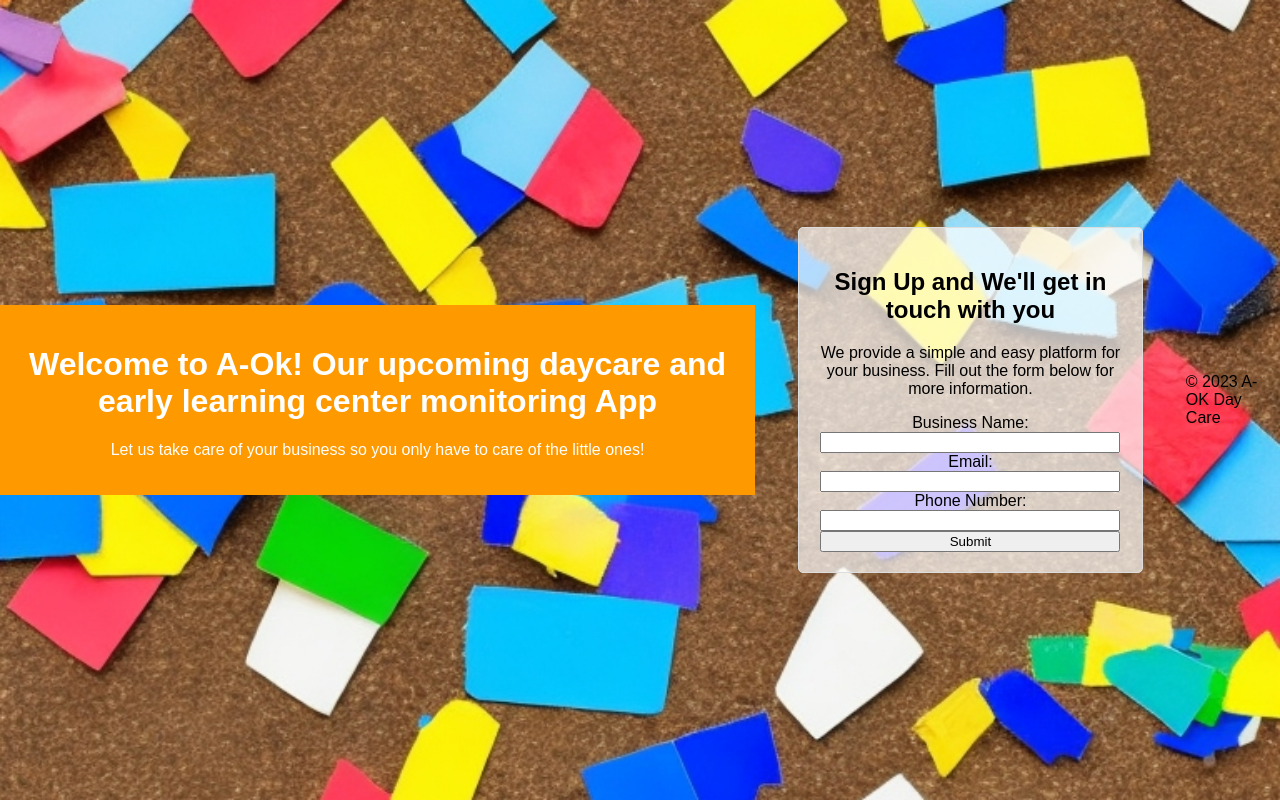
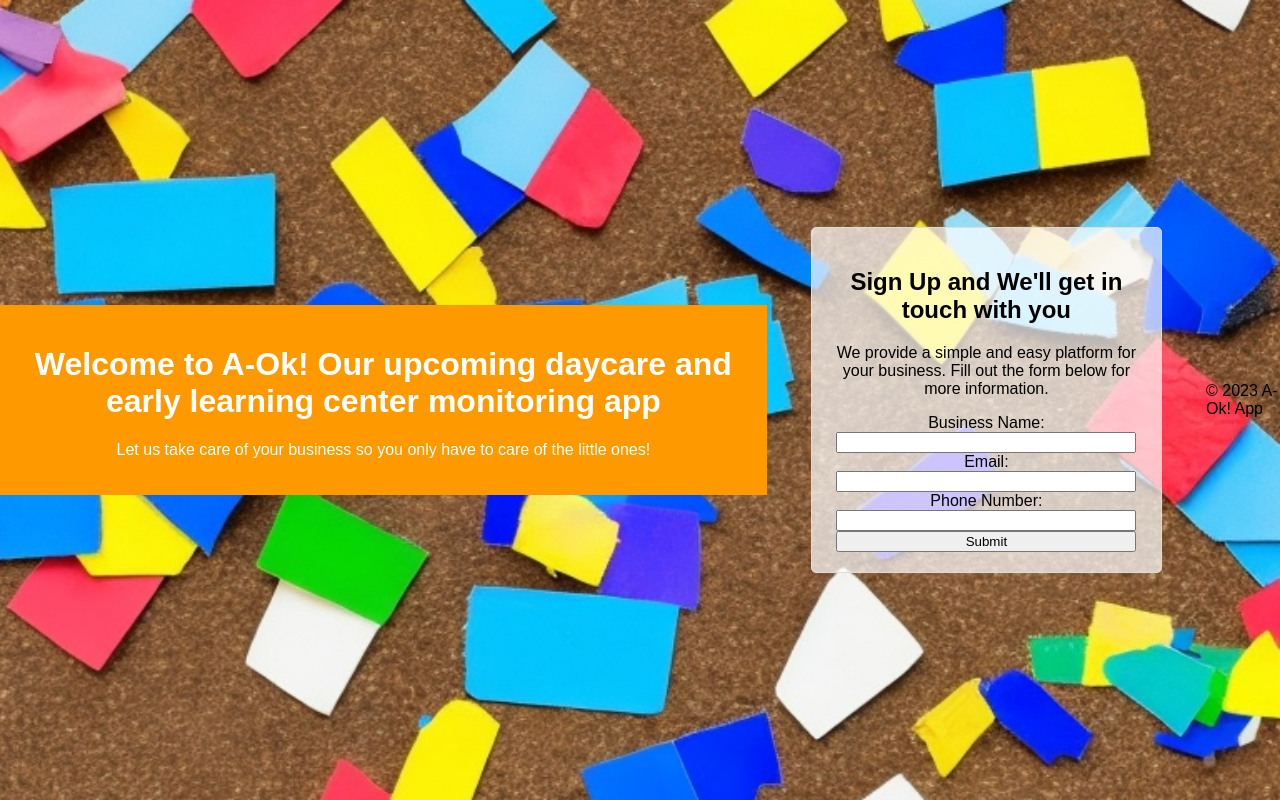
Before and after one commit to Hawi-Assefa/Latest-App-Promo-Webpage, a plain HTML site: page index.html in a window 1280 px wide. Drawn offline with Linux system fonts and the light colour scheme; a script that the page names is missing.

Commit message:
Update index.html

```diff
--- a/index.html
+++ b/index.html
@@ -56,7 +56,7 @@
 </head>
 <body>
     <header>
-        <h1>Welcome to A-Ok! Our upcoming daycare and early learning center monitoring App</h1>
+        <h1>Welcome to A-Ok! Our upcoming daycare and early learning center monitoring app</h1>
         <p>Let us take care of your business so you only have to care of the little ones!</p>
     </header>
     <main>
@@ -82,7 +82,7 @@
         </section>
     </main>
     <footer>
-        <p>&copy; 2023 A-OK Day Care</p>
+        <p>&copy; 2023 A-Ok! App</p>
     </footer>
     <script src="script.js"></script>
     <script>
```
